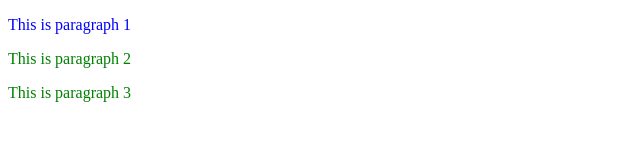
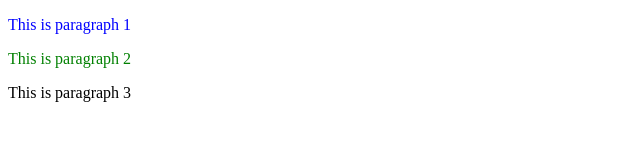
Before and after one commit to Lees-hub/CusackIT030, a plain HTML site: page lab-css-reasoning/index.html in a window 1280 px wide. Shown: the full height of the page, 0-640 px from the left. Drawn offline with Linux system fonts and the light colour scheme.

Commit message:
Update style.css

```diff
--- a/lab-css-reasoning/style.css
+++ b/lab-css-reasoning/style.css
@@ -6,5 +6,5 @@
 }
 
 #special {
-color: green;
+color: black;
 }
```
